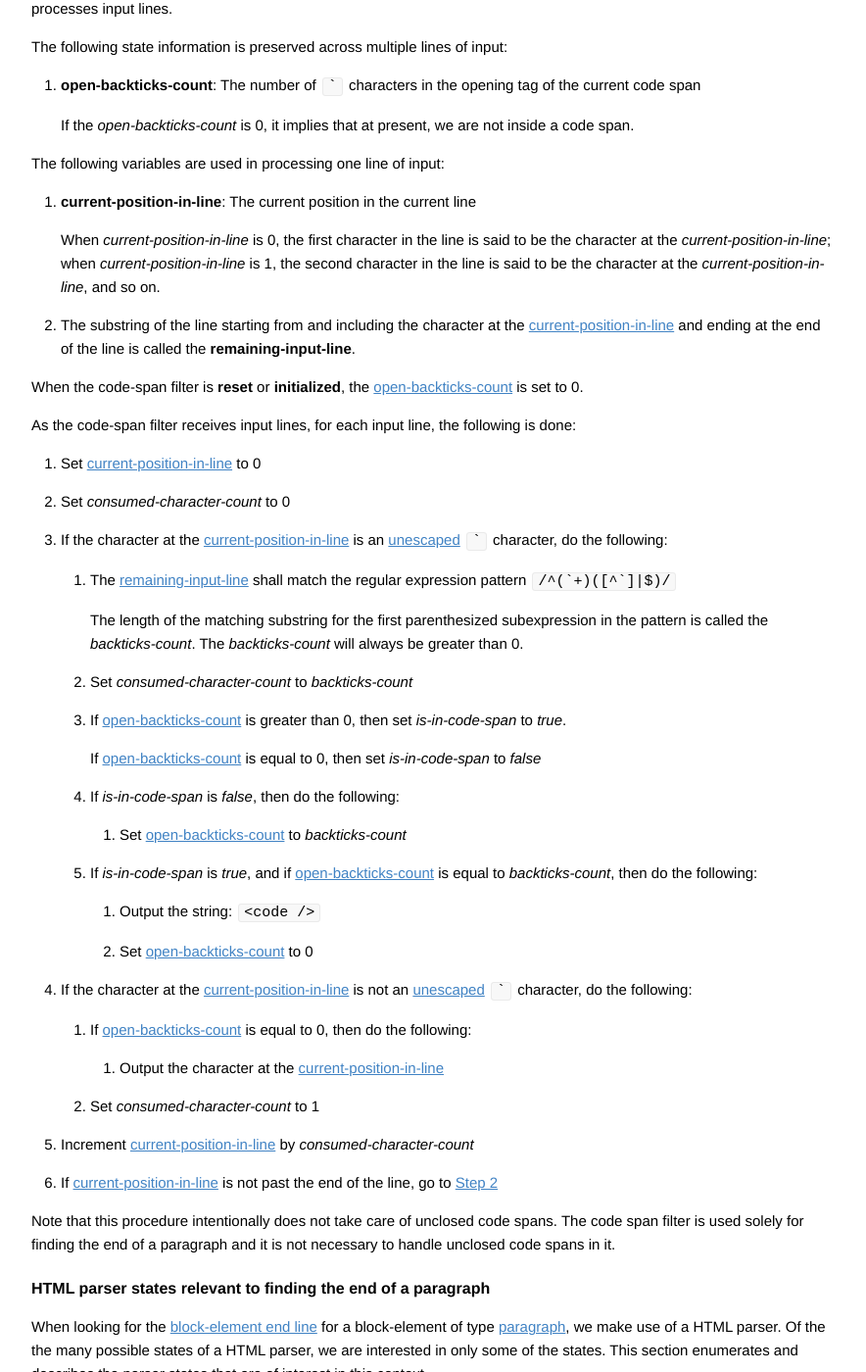
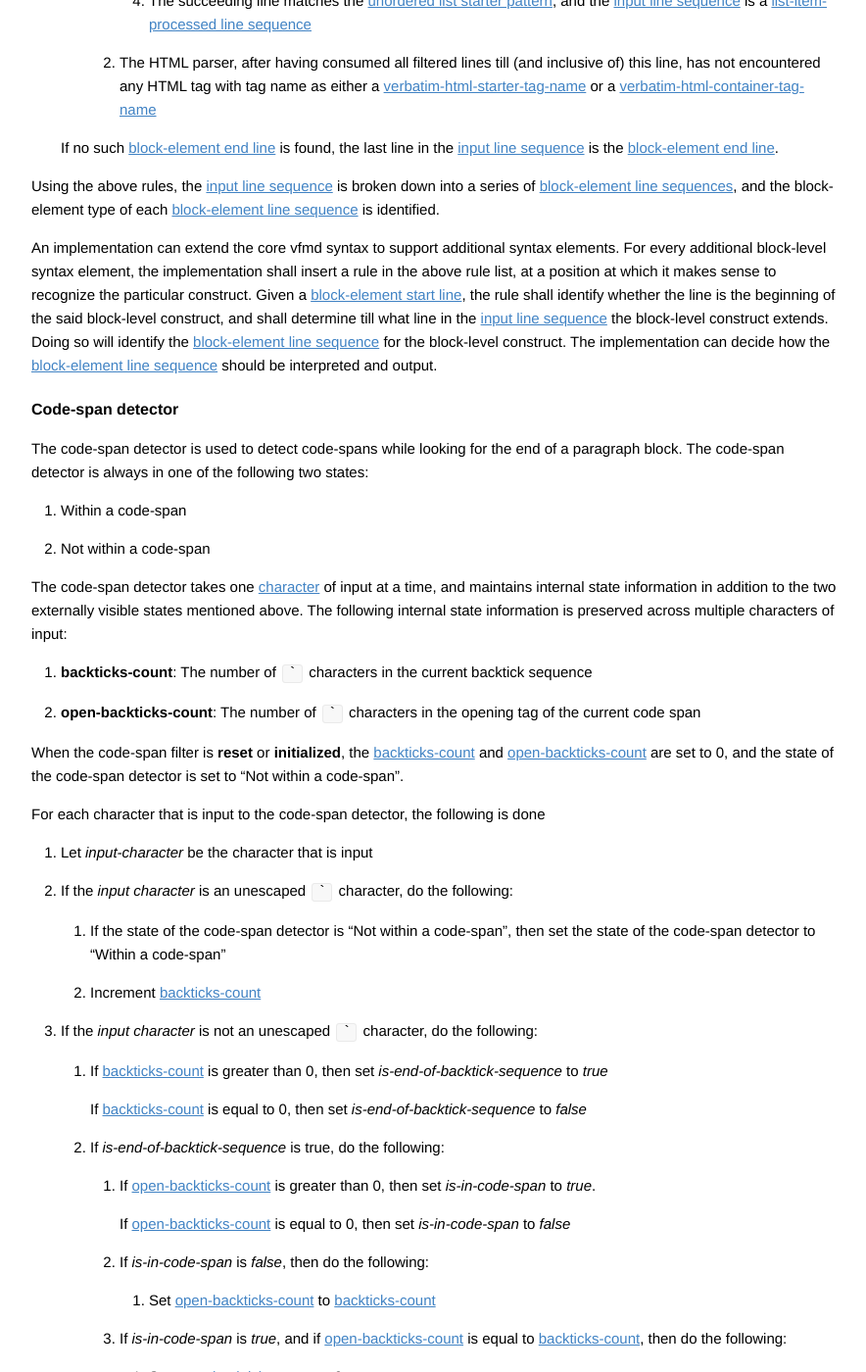
Before and after one commit to vfmd/vfmd-spec, a Jekyll site: the page built from specification.md, in a window 1280 px wide and 1400 px high, scrolled down 10779 px. Shown: the whole window at 98% size, without its empty margins (197-1081 px from the left). Built offline with Jekyll 4.4.1, drawn with Linux system fonts in a browser that asks for light colours; Markdown is read by kramdown in place of the engine named in the settings; some of the changed text lies outside the part shown.

Commit message:
When finding the end of paragraphs, account for backticks within HTML attributes
For example:
    <span attr="has ` in quotes"><pre><code attr="here ` too">

The previous algorithm would filter off the "<pre>" thinking that
it's within a code-span, but it actually isn't.

This commit handles this case correctly by switching priority between
the code-span detection algo and the HTML parsing algo depending on the
context.

Even with this commit, the algo does not handle backticks within
HTML attribute names, but it should be ok to not support that.

Fixes vfmd/vfmd-spec#1

```diff
--- a/specification.md
+++ b/specification.md
@@ -623,37 +623,77 @@ block-element and the [block-element end line]:
  0. If none of the above conditions apply, then the [block-element start
     line] marks the start of a block-element of type [**paragraph**].
 
-    In order to find the [block-element end line], we need to make use
-    of a [code-span filter] and a HTML parser, in a pipelined
-    configuration. The [code-span filter] filters off any code spans in
-    the text and replaces each code-span with a generic code-span
-    equivalent string. The HTML parser handles the general HTML/SGML/XML
-    syntax and shall not be particular about the names of the HTML tags.
-
-    First, we reset the [code-span filter] and the HTML parser to their
-    initial state. Then, starting from (and inclusive of) the
-    [block-element start line], we pass the characters of each line, and
-    a [line break] character, to the [code-span filter], and pass the
-    filtered output to the HTML parser. For each line, after passing the
-    filtered output to the HTML parser, we observe the state of the HTML
-    parser. Of the the many possible states of a HTML parser, we are
-    only interested in the [HTML parser states relevant to finding the
-    end of a paragraph].
+    In order to find the [block-element end line] of a paragraph, we
+    need to make use of a [code-span detector] and a HTML parser,
+    configured to act in tandem as specified below:
+
+     1. When the [code-span detector] is _deactivated_, it shall ignore
+        all input passed to it. Similarly, when the HTML parser is
+        _deactivated_, it shall ignore all input passed to it.  After
+        being _deactivated_, both the [code-span detector] and the HTML
+        parser can be _activated_ again, on which they shall resume
+        processing new input. Any input ignored when _deactivated_ shall
+        remain ignored.
+
+     2. When the [code-span detector] enters the "within a code-span"
+        state, it shall _deactivate_ the HTML parser. When the
+        [code-span detector] exits the "within a code-span" state, it
+        shall _activate_ the HTML parser and immediately pass the input
+        `<code><code/>` to the HTML parser.
+
+     3. When the HTML parser enters the "within a quoted attribute value
+        of a HTML tag" state, it shall _deactivate_ the [code-span
+        detector], and when it exits the "within a quoted attribute
+        value of a HTML tag" state, it shall _activate_ the [code-span
+        detector].
+
+    First, we reset the [code-span detector] and the HTML parser to
+    their initial state. Then, starting from (and inclusive of) the
+    [block-element start line], we input each line to the [code-span
+    detector] and to the HTML parser as described below:
+
+    For each line:
+
+    <!-- For some reason, Redcarpet requires a comment here to correctly
+    display the following list -->
+
+     1. For each character in the line, the character is first given as
+        input to the [code-span detector], and then given as input to
+        the HTML parser.
+
+        That is, we pass the first character to the [code-span
+        detector], then pass the first character to the HTML parser,
+        then pass the second character to the [code-span detector], then
+        pass the second character to the HTML parser, and so on, till we
+        reach the end of the line.
+
+     2. A [line break] character is given as input to the [code-span
+        detector], and then given as input to the HTML parser.
+
+     3. We observe the state of the HTML parser. Of the the many
+        possible states of a HTML parser, we are only interested in the
+        [HTML parser states relevant to finding the end of a paragraph].
 
     The [block-element end line] is the next subsequent [line] in the
     [input line sequence], starting from and inclusive of the
     [block-element start line], that satisfies all the following
     conditions:
 
+    <!-- For some reason, Redcarpet requires a comment here to correctly
+    display the following list -->
+
      1. At the end of feeding all filtered lines till (and inclusive of)
         this line, to the HTML parser, all the following conditions are
         satisfied:
 
          1. The HTML parser state is not "within a HTML tag"
 
-         2. The HTML parser state is not "within a HTML comment"
-
-         3. The HTML parser state is not "within the contents of a
+         2. The HTML parser state is not "within a quoted attribute
+            value of a HTML tag"
+
+         3. The HTML parser state is not "within a HTML comment"
+
+         4. The HTML parser state is not "within the contents of a
             well-formed [verbatim HTML element]"
 
      2. The line is a [blank line], or both the following conditions are
@@ -714,100 +754,83 @@ be interpreted and output.</span>
 [block-level extension]: #block-level-extension
 
 
-<h4 id="code-span-filter">
-Code-span filter</h4>
-
-[code-span filter]: #code-span-filter
-
-The code-span filter replaces any code spans in the input lines with a
-generic code span equivalent string. It generates output lines as it
-receives input lines, so that it can operate in a pipelined
-configuration. It maintains state information as it processes input
-lines.
-
-The following state information is preserved across multiple lines of
-input:
-
- 1. <span id="open-backticks-count">**open-backticks-count**: The number
-    of `` ` `` characters in the opening tag of the current code
-    span</span>
-
-    If the _open-backticks-count_ is 0, it implies that at present, we
-    are not inside a code span.
-
-The following variables are used in processing one line of input:
-
- 1. <span id="current-position-in-line">**current-position-in-line**:
-    The current position in the current line</span>
-
-    When _current-position-in-line_ is 0, the first character in the
-    line is said to be the character at the _current-position-in-line_;
-    when _current-position-in-line_ is 1, the second character in the
-    line is said to be the character at the _current-position-in-line_,
-    and so on.
-
- 2. <span id="remaining-input-line">The substring of the line starting
-    from and including the character at the [current-position-in-line]
-    and ending at the end of the line is called the
-    **remaining-input-line**.</span>
-
-[open-backticks-count]: #open-backticks-count
-[current-position-in-line]: #current-position-in-line
-[remaining-input-line]: #remaining-input-line
+<h4 id="code-span-detector">
+Code-span detector</h4>
+
+[code-span detector]: #code-span-detector
+
+The code-span detector is used to detect code-spans while looking for
+the end of a paragraph block. The code-span detector is always in one of
+the following two states:
+
+  1. Within a code-span
+  2. Not within a code-span
+
+The code-span detector takes one [character] of input at a time, and
+maintains internal state information in addition to the two externally
+visible states mentioned above. The following internal state information
+is preserved across multiple characters of input:
+
+ 1. <span id="code-span-detector-backticks-count">
+    **backticks-count**: The number of `` ` `` characters in the current
+    backtick sequence</span>
+
+ 1. <span id="code-span-detector-open-backticks-count">
+    **open-backticks-count**: The number of `` ` `` characters in the
+    opening tag of the current code span</span>
+
+[backticks-count]: #code-span-detector-backticks-count
+[open-backticks-count]: #code-span-detector-open-backticks-count
 
 When the code-span filter is **reset** or **initialized**, the
-[open-backticks-count] is set to 0.
-
-As the code-span filter receives input lines, for each input line, the
-following is done:
-
- 1. Set [current-position-in-line] to 0
- 2. <span id="code span-filter-proc-step-2">
-    Set _consumed-character-count_ to 0</span>
- 3. If the character at the [current-position-in-line] is an [unescaped]
-    `` ` `` character, do the following:
-
-     1. The [remaining-input-line] shall match the
-        regular expression pattern ``/^(`+)([^`]|$)/``
-
-        The length of the matching substring for the first parenthesized
-        subexpression in the pattern is called the _backticks-count_.
-        The _backticks-count_ will always be greater than 0.
-
-     2. Set _consumed-character-count_ to _backticks-count_
-
-     3. If [open-backticks-count] is greater than 0, then set
-        _is-in-code-span_ to _true_.
-
-        If [open-backticks-count] is equal to 0, then set
-        _is-in-code-span_ to _false_
-
-     4. If _is-in-code-span_ is _false_, then do the following:
-         1. Set [open-backticks-count] to _backticks-count_
-
-     5. If _is-in-code-span_ is _true_, and if [open-backticks-count] is
-        equal to _backticks-count_, then do the following:
-         1. Output the string: `<code />`
-         2. Set [open-backticks-count] to 0
-
- 4. If the character at the [current-position-in-line] is not an
-    [unescaped] `` ` `` character, do the following:
-
-     1. If [open-backticks-count] is equal to 0, then do the following:
-         1. Output the character at the [current-position-in-line]
-
-     2. Set _consumed-character-count_ to 1
-
- 5. Increment [current-position-in-line] by _consumed-character-count_
- 6. If [current-position-in-line] is not past the end of the line, go to
-    [Step 2](#code-span-filter-proc-step-2)
+[backticks-count] and [open-backticks-count] are set to 0, and the state
+of the code-span detector is set to "Not within a code-span".
+
+For each character that is input to the code-span detector, the
+following is done
+
+ 1. Let _input-character_ be the character that is input
+
+ 2. If the _input character_ is an unescaped `` ` `` character, do the
+    following:
+
+    1. If the state of the code-span detector is "Not within a
+       code-span", then set the state of the code-span detector to
+       "Within a code-span"
+
+    2. Increment [backticks-count]
+
+ 3. If the _input character_ is not an unescaped `` ` `` character, do the
+    following:
+
+     1. If [backticks-count] is greater than 0, then set
+        _is-end-of-backtick-sequence_ to _true_
+
+        If [backticks-count] is equal to 0, then set
+        _is-end-of-backtick-sequence_ to _false_
+
+     2. If _is-end-of-backtick-sequence_ is true, do the following:
+
+         1. If [open-backticks-count] is greater than 0, then set
+            _is-in-code-span_ to _true_.
+
+            If [open-backticks-count] is equal to 0, then set
+            _is-in-code-span_ to _false_
+
+         2. If _is-in-code-span_ is _false_, then do the following:
+             1. Set [open-backticks-count] to [backticks-count]
+
+         3. If _is-in-code-span_ is _true_, and if [open-backticks-count] is
+            equal to [backticks-count], then do the following:
+             2. Set [open-backticks-count] to 0
+             3. Set the state of the code-span detector to "Not within a
+                code-span"
+
+         4. Set [backticks-count] to 0
 
 Note that this procedure intentionally does not take care of unclosed
-code spans. The code span filter is used solely for finding the end of a
+code spans. The code span detector is used solely for finding the end of a
 paragraph and it is not necessary to handle unclosed code spans in it.
-
-[current-index]: #current-index
-[remaining-filter-input-string]: #remaining-filter-input-string
 
 
 <h4 id="html-parser-states-relevant-to-end-of-paragraph">
@@ -832,28 +855,37 @@ _verbatim HTML element_.</span>
 The relevant states of the HTML parser when looking for the
 [block-element end line] for a block-element of type [paragraph] are:
 
- 1. Within a HTML tag (open / close / self-closing tag)
+ 1. Within a quoted attribute value of a HTML tag
+
+    This is the state within attribute values enclosed in either single
+    or double quotes. For example, this is the state at the end of the
+    first line below:
+
+        <img src="image.png" title="Title spanning
+        multiple lines">
+
+ 2. Within a HTML tag (open / close / self-closing tag)
 
     For example, this is the state at the end of the first line below:
 
         <div id="div1"
         >
 
- 2. Within a HTML comment
+ 3. Within a HTML comment
 
     For example, this is the state at the end of the first line below:
 
         <!-- Insert illuminating comment here
         -->
 
- 3. Within the contents of a well-formed [verbatim HTML element]
+ 4. Within the contents of a well-formed [verbatim HTML element]
 
     For example, this is the state at the end of the first line below:
 
         This open <pre> tag has a
         corresponding close </pre> tag
 
- 4. Within the contents of a not-well-formed [verbatim HTML element]
+ 5. Within the contents of a not-well-formed [verbatim HTML element]
     \(i.e. after the open tag of an unclosed or not-properly-closed
     [verbatim HTML element]\)
 
```
Also changed, not shown: other parts of specification.md (+2 -2 lines).
